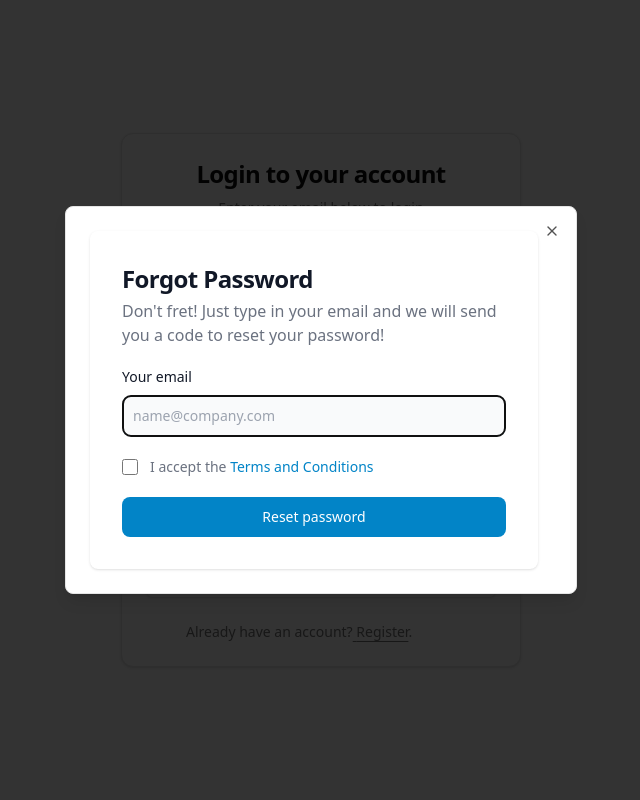
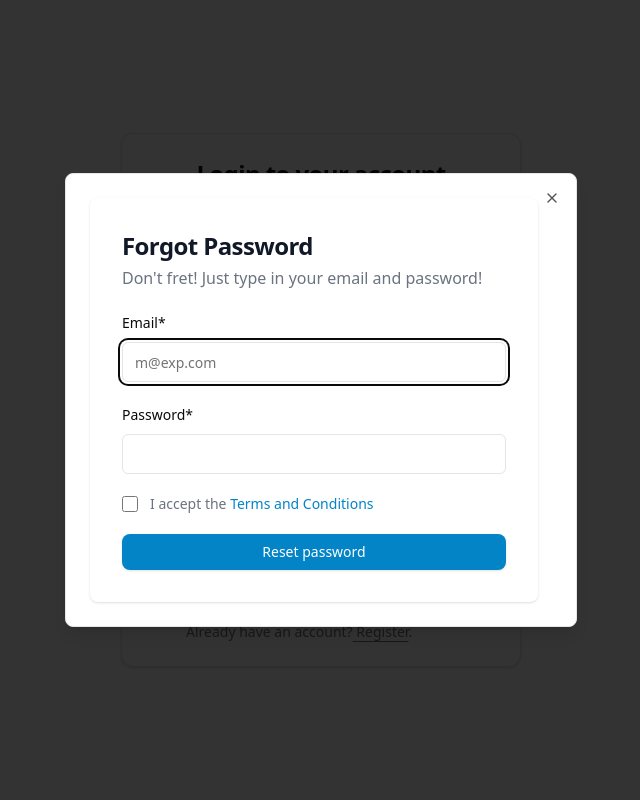
Before and after one commit to arihantjain916/SnapAura-Nextjs, a Next.js app: page /auth/login in a window 1280 px wide. Both pictures are taken after a click on the button "Forgot Password". Shown: the top 800 px of the page, without its empty margins (319-959 px from the left). Built offline with nearby package versions, Linux system fonts and the light colour scheme; no server answers.

Commit message:
feat: add react-hook-form to handle form values

```diff
--- a/components/auth/forgot-pass/index.tsx
+++ b/components/auth/forgot-pass/index.tsx
@@ -1,13 +1,45 @@
 import {
   Dialog,
   DialogContent,
-  DialogDescription,
   DialogHeader,
   DialogTitle,
   DialogTrigger,
 } from "@/components/ui/dialog";
+import {
+  Form,
+  FormControl,
+  FormField,
+  FormItem,
+  FormLabel,
+  FormMessage,
+} from "@/components/ui/form";
+import { Input } from "@/components/ui/input";
+import { useForm } from "react-hook-form";
+import { z } from "zod";
+import { zodResolver } from "@hookform/resolvers/zod";
+import { Button } from "@/components/ui/button";
+import { Label } from "@/components/ui/label";
+import Link from "next/link";
 
 export const ForgotPassword = () => {
+  const ForgotPass = z.object({
+    email: z.string().email("This is not a valid email."),
+    password: z.string().min(3),
+  });
+
+  type ForgotPassType = z.infer<typeof ForgotPass>;
+  const forgotPasswordForm = useForm<ForgotPassType>({
+    resolver: zodResolver(ForgotPass),
+    defaultValues: {
+      email: "",
+      password: "",
+    },
+  });
+
+  async function onFormSubmit(data: ForgotPassType) {
+    console.log(data);
+  }
+
   return (
     <Dialog>
       <DialogTrigger>Forgot Password</DialogTrigger>
@@ -19,24 +51,50 @@ export const ForgotPassword = () => {
             </DialogTitle>
 
             <p className="font-light text-gray-500 dark:text-gray-400">
-              Don't fret! Just type in your email and we will send you a code to
-              reset your password!
+              Don't fret! Just type in your email and password!
             </p>
-            <form className="mt-4 space-y-4 md:space-y-5 lg:mt-5" action="#">
+            <Form {...forgotPasswordForm}>
+              <form
+                className="mt-4 space-y-4 md:space-y-5 lg:mt-5"
+              >
                 <div>
-                <label
-                  htmlFor="email"
-                  className="mb-2 block text-sm font-medium text-gray-900 dark:text-white"
-                >
-                  Your email
-                </label>
-                <input
+                  <FormField
+                    control={forgotPasswordForm.control}
+                    name="email"
+                    render={({ field }) => (
+                      <FormItem>
+                        <FormLabel>Email*</FormLabel>
+                        <FormControl>
+                          <Input
                             type="email"
-                  name="email"
-                  id="email"
-                  className="focus:ring-primary-600 focus:border-primary-600 block w-full rounded-lg border border-gray-300 bg-gray-50 p-2.5 text-sm text-gray-900 dark:border-gray-600 dark:bg-gray-700 dark:text-white dark:placeholder-gray-400 dark:focus:border-blue-500 dark:focus:ring-blue-500"
-                  placeholder="name@company.com"
-                  //   required=""
+                            placeholder="m@exp.com"
+                            {...field}
+                            required
+                          />
+                        </FormControl>
+                        <FormMessage />
+                      </FormItem>
+                    )}
+                  />
+                </div>
+                <div>
+                  <FormField
+                    control={forgotPasswordForm.control}
+                    name="password"
+                    render={({ field }) => (
+                      <FormItem>
+                        <FormLabel>Password*</FormLabel>
+                        <FormControl>
+                          <Input
+                            type="password"
+                            placeholder=""
+                            {...field}
+                            required
+                          />
+                        </FormControl>
+                        <FormMessage />
+                      </FormItem>
+                    )}
                   />
                 </div>
                 <div className="flex items-start">
@@ -46,31 +104,33 @@ export const ForgotPassword = () => {
                       aria-describedby="terms"
                       type="checkbox"
                       className="focus:ring-3 focus:ring-primary-300 dark:focus:ring-primary-600 h-4 w-4 rounded border border-gray-300 bg-gray-50 dark:border-gray-600 dark:bg-gray-700 dark:ring-offset-gray-800"
-                    // required=""
+                      required={true}
                     />
                   </div>
                   <div className="ml-3 text-sm">
-                  <label
+                    <Label
                       htmlFor="terms"
                       className="font-light text-gray-500 dark:text-gray-300"
                     >
                       I accept the{" "}
-                    <a
+                      <Link
                         className="text-primary-600 dark:text-primary-500 font-medium hover:underline"
                         href="#"
                       >
                         Terms and Conditions
-                    </a>
-                  </label>
+                      </Link>
+                    </Label>
                   </div>
                 </div>
-              <button
-                type="submit"
+                <Button
+                  onClick={forgotPasswordForm.handleSubmit(onFormSubmit)}
+                  type="button"
                   className="bg-primary-600 hover:bg-primary-700 focus:ring-primary-300 dark:bg-primary-600 dark:hover:bg-primary-700 dark:focus:ring-primary-800 w-full rounded-lg px-5 py-2.5 text-center text-sm font-medium text-white focus:outline-none focus:ring-4"
                 >
                   Reset password
-              </button>
+                </Button>
               </form>
+            </Form>
           </div>
         </DialogHeader>
       </DialogContent>
```
Lines whose indentation alone changed are shown as unchanged.
